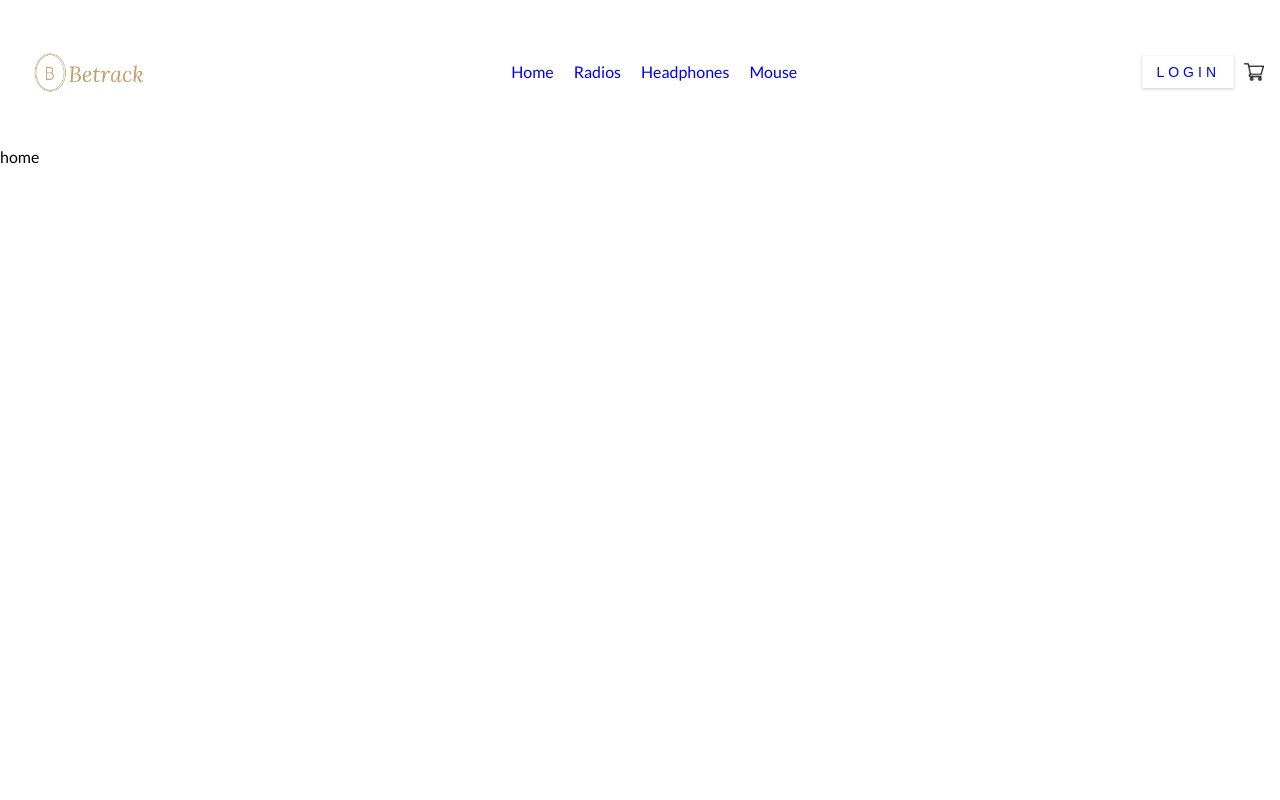
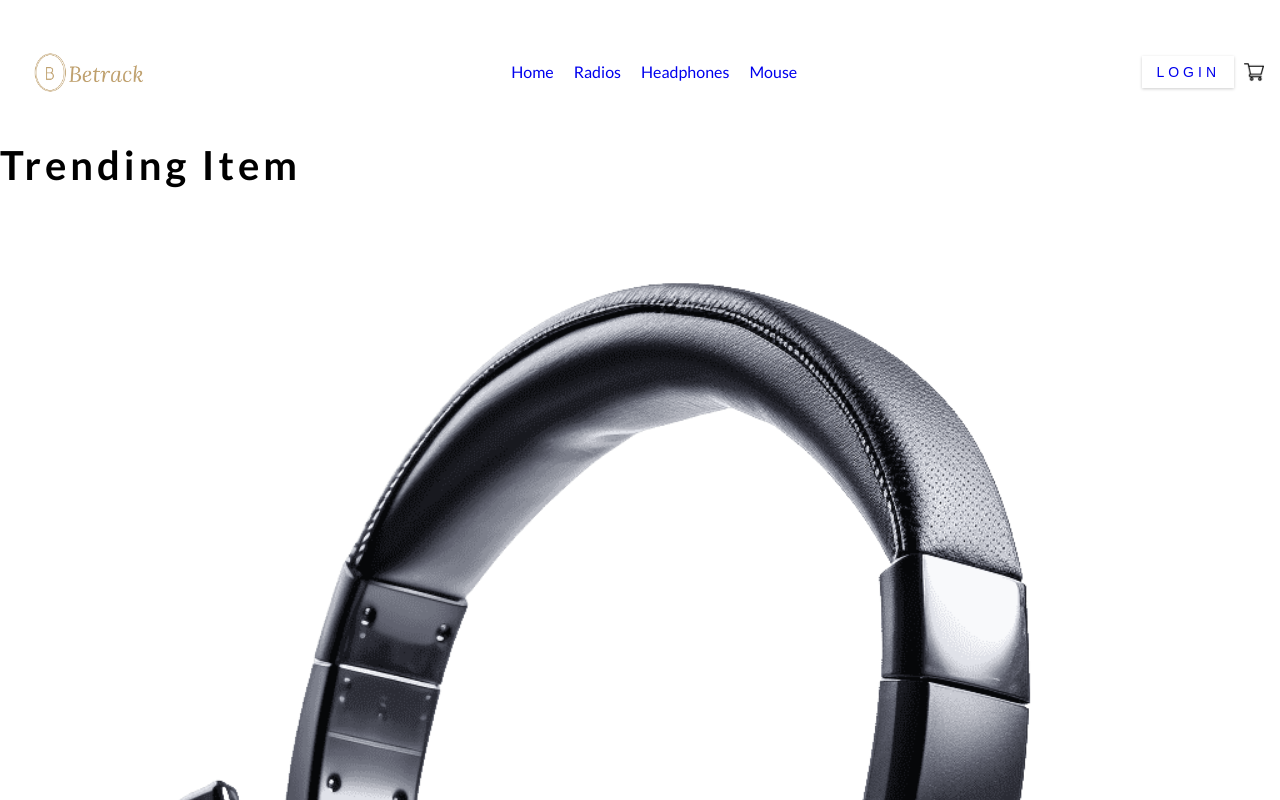
Before and after one commit to IsaacToluwani/webstack-portfolio-project, a React (Create React App) app: page / in a window 1280 px wide. Shown: the top 800 px of the page. Built offline with nearby package versions, Linux system fonts and the light colour scheme.

Commit message:
Add Trending Items

```diff
--- /dev/null
+++ b/src/Assets/trending_item.js
@@ -0,0 +1,43 @@
+import p1_img from './product_1.png';
+import p11_img from './product_11.png';
+import p23_img from './product_23.png';
+import p15_img from './product_15.png';
+
+
+const trending_item = [
+  {
+    id: 1,
+    name: 'Best Wireless Over-Ear Headphones High-Fidelity Audio',
+    image: p1_img,
+    category: 'headphone',
+    new_price: 20000,
+    old_price: 25000,
+  },
+  {
+    id: 11,
+    name: 'Ergonomic Wireless Gaming Mouse',
+    image: p11_img,
+    category: 'mouse',
+    new_price: 21000,
+    old_price: 23300,
+  },
+  {
+    id: 23,
+    name: 'Jdeanu Retro Boombox Radio with Clock',
+    image: p23_img,
+    category: 'radio',
+    new_price: 30000,
+    old_price: 32000,
+  },
+  {
+    id: 15,
+    name: 'White Wireless Gaming Mouse with Integrated Keypad',
+    image: p15_img,
+    category: 'mouse',
+    new_price: 19000,
+    old_price: 20000,
+  },
+]
+
+
+export default trending_item
--- /dev/null
+++ b/src/Components/Item/Item.css
@@ -0,0 +1,3 @@
+.item-image {
+  display: block;
+}
--- /dev/null
+++ b/src/Components/Item/Item.jsx
@@ -0,0 +1,17 @@
+import React from 'react';
+import './Item.css';
+
+function Item(props) {
+  return (
+    <div className='item'>
+      <img src={props.image} alt='' className='item-image' />
+      <p>{props.name}</p>
+      <div className=''>
+        <p className='new-price'>${props.new_price} </p>
+        <p className='old-price'>${props.old_price} </p>
+      </div>
+    </div>
+  );
+}
+
+export default Item;
--- /dev/null
+++ b/src/Components/TrendingItem/TrendingItem.jsx
@@ -0,0 +1,24 @@
+import React from 'react';
+import trending_item from '../../Assets/trending_item';
+import Item from '../Item/Item';
+
+function TrendingItem() {
+  return (
+    <div className='trending-item'>
+      <h2>Trending Item</h2>
+      {trending_item.map((product, i) => (
+        <Item
+          id={product.id}
+          key={i}
+          image={product.image}
+          name={product.name}
+          new_price={product.new_price}
+          old_price={product.old_price}
+          category={product.category}
+        />
+      ))}
+    </div>
+  );
+}
+
+export default TrendingItem;
--- a/src/Pages/Home.jsx
+++ b/src/Pages/Home.jsx
@@ -1,9 +1,11 @@
 import React from 'react'
+import TrendingItem from '../Components/TrendingItem/TrendingItem'
 
-function Home() {
+
+function home() {
   return (
-    <div>home</div>
+    <TrendingItem />
   )
 }
 
-export default Home
+export default home
```
Also changed, not shown: src/Assets/all_product.js (+16 -8 lines), src/index.css (+3 -4 lines), src/Components/TrendingItem/TrendingItem.css (added).
